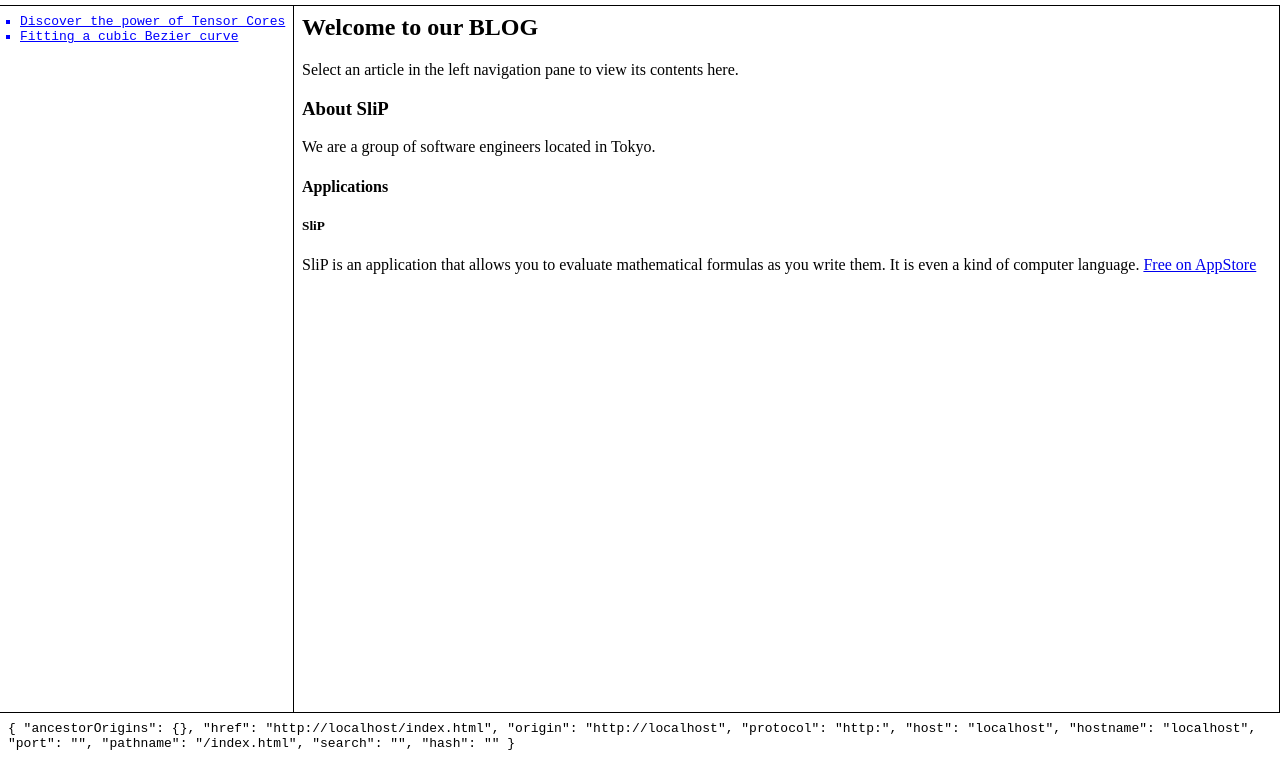
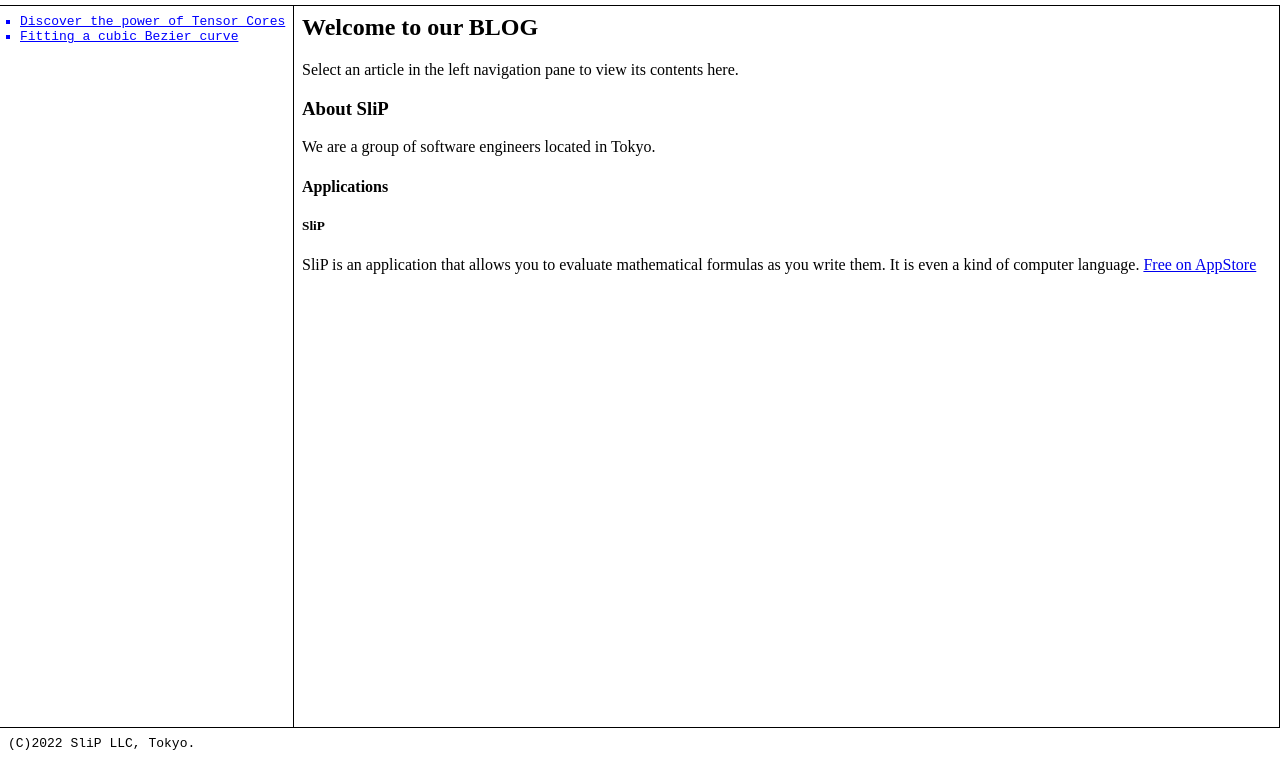
Before and after one commit to Satachito/TechBLOG, a plain HTML site: page index.html in a window 1280 px wide. Shown: the part 41-800 px from the top of the page. Drawn offline with Linux system fonts and the light colour scheme.

Commit message:
SPA Check Finished

```diff
--- a/index.html
+++ b/index.html
@@ -82,6 +82,6 @@ contents.forEach(
 		_.onclick = () => CONTENT.setAttribute( 'src', $[ 1 ] )
 	}
 )
-window.onload = _ => FOOTER.textContent = JSON.stringify( location, null, '\t' )
+//window.onload = _ => FOOTER.textContent = JSON.stringify( location, null, '\t' )
 
 </script>
```
